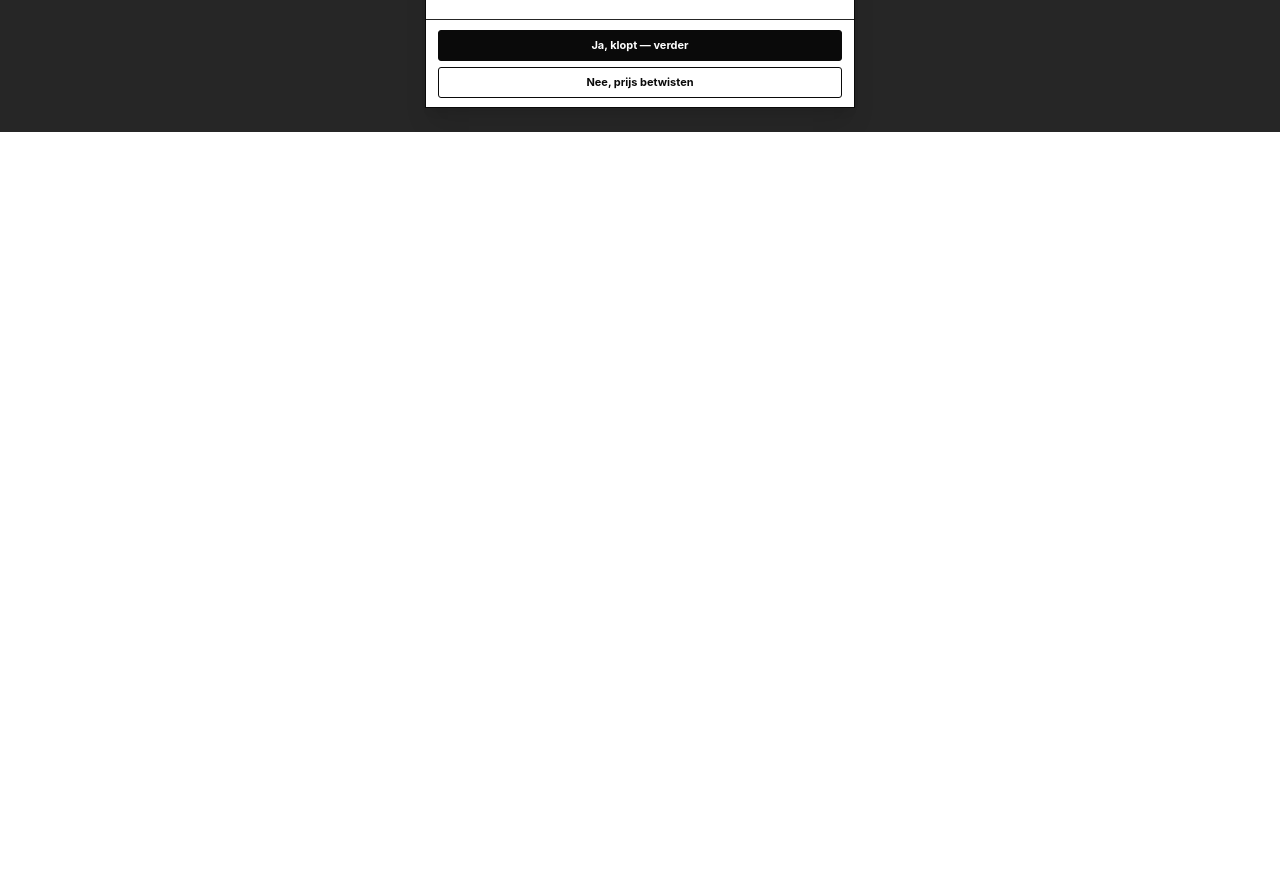
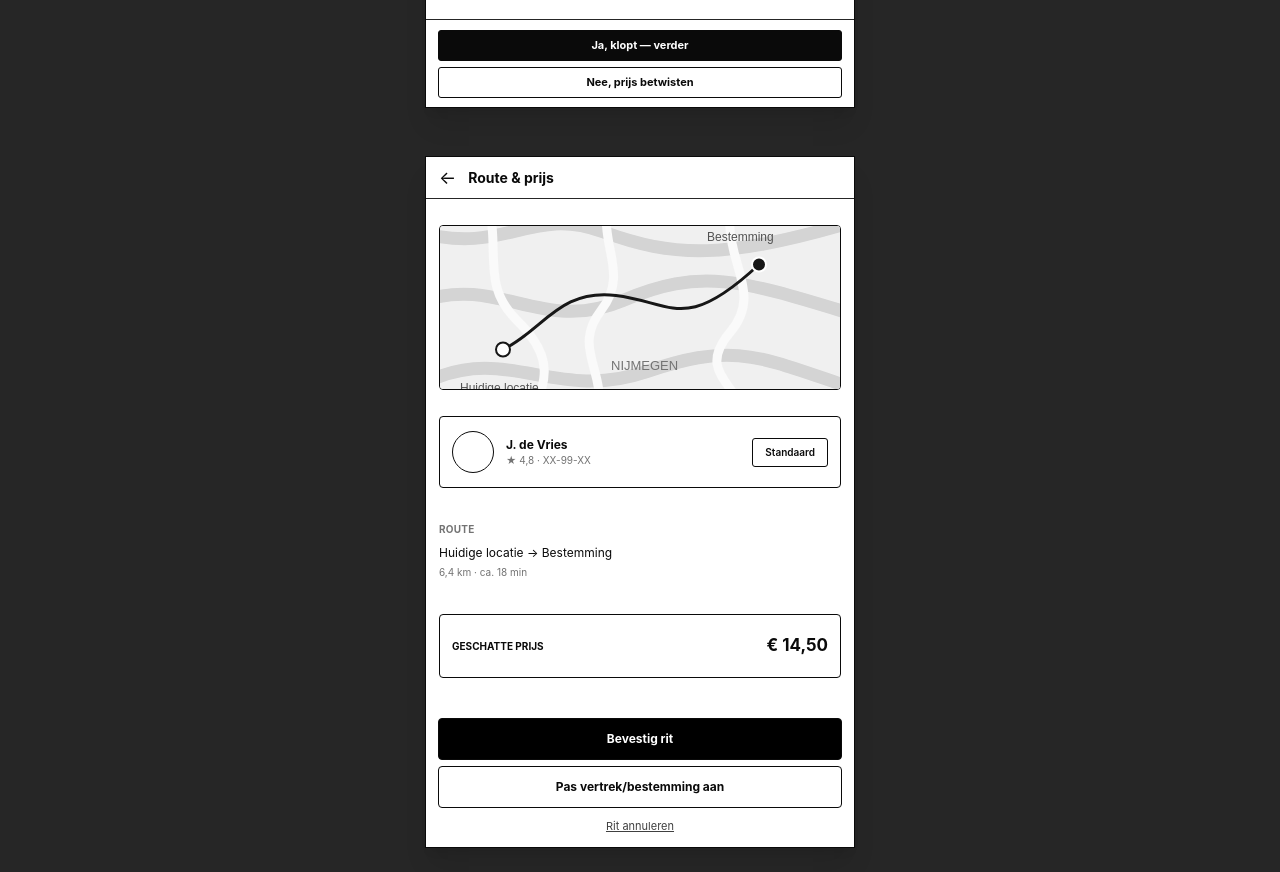
Before and after one commit to TooHighDude420/Hackathon-2-Taxi, a React (Vite) app in the folder Frontend/: page /test in a window 1280 px wide. Shown: the part 680-1552 px from the top of the page. Before the commit the page ends 812 px from the top, so only its background shows below. Built offline with nearby package versions, Linux system fonts and the light colour scheme.

Commit message:
Add DistancePricing component and update Test page layout

```diff
--- /dev/null
+++ b/Frontend/src/components/DistancePricing.jsx
@@ -0,0 +1,95 @@
+import { useState } from 'react'
+
+function DistancePricing() {
+  const trip = {
+    origin: 'Huidige locatie',
+    destination: 'Bestemming',
+    distanceKm: 6.4,
+    durationMinutes: 18,
+    estimatedPrice: 14.5,
+  }
+  const [response, setResponse] = useState(null)
+  const formattedPrice = new Intl.NumberFormat('nl-NL', {
+    style: 'currency',
+    currency: 'EUR',
+  }).format(trip.estimatedPrice)
+
+  function handleResponse(nextResponse) {
+    console.log('[DistancePricing] Ritactie:', {
+      actie: nextResponse,
+      vertrek: trip.origin,
+      bestemming: trip.destination,
+      afstandKm: trip.distanceKm,
+      duurMinuten: trip.durationMinutes,
+      geschattePrijs: trip.estimatedPrice,
+    })
+    setResponse(nextResponse)
+  }
+
+  return (
+    <main className="flex min-h-[calc(100dvh-60px)] justify-center bg-neutral-800 font-sans text-neutral-950 sm:py-6">
+      <section className="flex min-h-[calc(100dvh-60px)] w-full flex-col border-x-[5px] border-neutral-950 bg-white sm:min-h-[min(780px,calc(100dvh-6rem-60px))] sm:w-full sm:max-w-[430px] sm:border sm:shadow-xl" aria-labelledby="route-title">
+        <header className="flex min-h-[42px] items-center gap-3 border-b border-neutral-800 px-[13px]">
+          <span aria-hidden="true" className="text-lg leading-none">←</span>
+          <h1 id="route-title" className="text-sm font-bold">Route &amp; prijs</h1>
+        </header>
+
+        <div className="flex-1 px-[13px] pb-5 pt-[26px]">
+          <div className="relative mb-[26px] h-[165px] overflow-hidden rounded-[4px] border border-neutral-950 bg-[#f0f0f0]" role="img" aria-label={`Schematische kaart van Nijmegen met route van ${trip.origin} naar ${trip.destination}`}>
+            <svg className="absolute inset-0 size-full" viewBox="0 0 400 220" preserveAspectRatio="xMidYMid slice" aria-hidden="true">
+              <rect width="400" height="220" fill="#f0f0f0" />
+              <path d="M-20 35 C65 58 91 8 162 34 S286 63 420 22 M-15 103 C58 78 103 137 183 103 S302 83 420 119 M-10 183 C68 147 116 205 207 174 S320 160 420 193" fill="none" stroke="#d4d4d4" strokeWidth="13" />
+              <path d="M40 -20 C68 47 35 82 78 124 S103 190 82 240 M177 -20 C146 39 195 69 161 113 S180 181 150 240 M301 -15 C265 51 331 87 290 135 S319 189 299 240" fill="none" stroke="#fafafa" strokeWidth="9" />
+              <path d="M63 152 C103 133 119 91 176 98 S245 136 319 67" fill="none" stroke="#171717" strokeWidth="3" strokeLinecap="round" />
+              <circle cx="63" cy="152" r="7" fill="#fff" stroke="#171717" strokeWidth="2" />
+              <circle cx="319" cy="67" r="7" fill="#171717" stroke="#fff" strokeWidth="2" />
+              <text x="20" y="194" fill="#525252" fontSize="12" fontFamily="sans-serif">Huidige locatie</text>
+              <text x="267" y="43" fill="#525252" fontSize="12" fontFamily="sans-serif">Bestemming</text>
+              <text x="171" y="172" fill="#737373" fontSize="13" fontFamily="sans-serif">NIJMEGEN</text>
+            </svg>
+          </div>
+
+          <div className="mb-[26px] flex min-h-[72px] items-center gap-3 rounded-[4px] border border-neutral-950 px-3 py-2">
+            <span className="size-[42px] shrink-0 rounded-full border border-neutral-950" aria-hidden="true" />
+            <div className="min-w-0 flex-1">
+              <p className="text-xs font-bold">J. de Vries</p>
+              <p className="text-[10px] text-neutral-500">★ 4,8 · XX-99-XX</p>
+            </div>
+            <span className="rounded-[3px] border border-neutral-950 px-3 py-1.5 text-[10px] font-semibold">Standaard</span>
+          </div>
+
+          <div className="mb-[26px] py-2">
+            <h2 className="mb-2 text-[10px] font-bold tracking-wide text-neutral-500">ROUTE</h2>
+            <p className="text-xs">{trip.origin} → {trip.destination}</p>
+            <p className="mt-1 text-[10px] text-neutral-500">{trip.distanceKm.toLocaleString('nl-NL')} km · ca. {trip.durationMinutes} min</p>
+          </div>
+
+          <div className="flex min-h-[64px] items-center justify-between rounded-[4px] border border-neutral-950 px-3 py-3">
+            <span className="text-[10px] font-bold">GESCHATTE PRIJS</span>
+            <span className="text-[17px] font-bold">{formattedPrice}</span>
+          </div>
+
+          <p className="mt-2 text-center text-[11px] text-neutral-500" aria-live="polite">
+            {response === 'confirmed' && <span className="font-semibold text-neutral-950">Rit bevestigd.</span>}
+            {response === 'changed' && <span className="font-semibold text-neutral-950">Je kunt vertrek of bestemming aanpassen.</span>}
+            {response === 'cancelled' && <span className="font-semibold text-neutral-950">Ritaanvraag geannuleerd.</span>}
+          </p>
+        </div>
+
+        <footer className="flex flex-col gap-1.5 px-3 pb-[9px] pt-[10px]">
+          <button type="button" aria-pressed={response === 'confirmed'} className="min-h-[42px] w-full cursor-pointer rounded-[4px] border border-neutral-950 bg-black text-xs font-bold text-white hover:bg-neutral-700 focus-visible:outline-2 focus-visible:outline-offset-2 focus-visible:outline-neutral-600" style={{ backgroundColor: '#000000', color: '#ffffff' }} onClick={() => handleResponse('confirmed')}>
+            Bevestig rit
+          </button>
+          <button type="button" aria-pressed={response === 'changed'} className="min-h-[42px] w-full cursor-pointer rounded-[4px] border border-neutral-950 bg-white text-xs font-bold text-neutral-950 hover:bg-neutral-100 focus-visible:outline-2 focus-visible:outline-offset-2 focus-visible:outline-neutral-600" onClick={() => handleResponse('changed')}>
+            Pas vertrek/bestemming aan
+          </button>
+          <button type="button" className="min-h-6 cursor-pointer text-center text-[11px] text-neutral-700 underline hover:text-neutral-950" onClick={() => handleResponse('cancelled')}>
+            Rit annuleren
+          </button>
+        </footer>
+      </section>
+    </main>
+  )
+}
+
+export default DistancePricing
--- a/Frontend/src/pages/test.jsx
+++ b/Frontend/src/pages/test.jsx
@@ -1,7 +1,13 @@
 import DistanceTraveled from '../components/DistanceTraveled.jsx'
+import DistancePricing from '../components/DistancePricing.jsx'
 
 function Test() {
-  return <DistanceTraveled />
+  return (
+    <>
+      <DistanceTraveled />
+      <DistancePricing />
+    </>
+  )
 }
 
 export default Test
```
